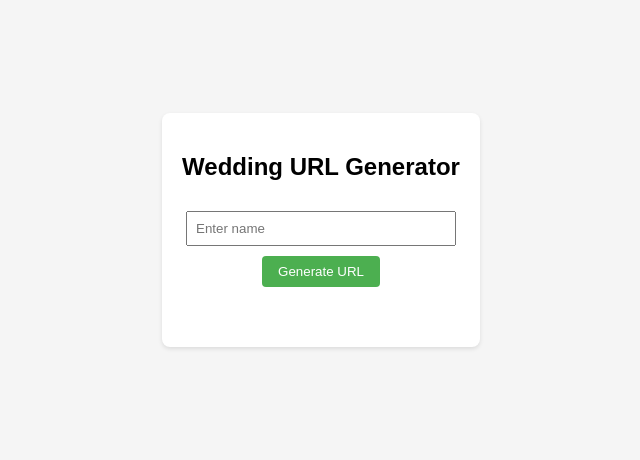
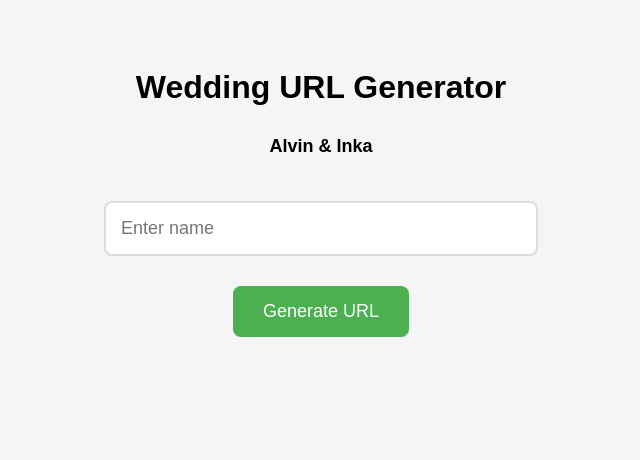
Before and after one commit to InkaAlvin/wedding-generator, a plain HTML site: page index.html in a window 1280 px wide. Shown: the part 170-630 px from the top of the page, without its empty margins (319-959 px from the left). Drawn offline with Linux system fonts and the light colour scheme.

Commit message:
increase size

```diff
--- a/index.html
+++ b/index.html
@@ -11,41 +11,65 @@
             height: 100vh;
             margin: 0;
             background-color: #f5f5f5;
+            font-size: 18px;
         }
         .container {
             text-align: center;
-            padding: 20px;
-            background: white;
-            border-radius: 8px;
-            box-shadow: 0 2px 4px rgba(0,0,0,0.1);
+            padding: 40px;
+            border-radius: 12px;
+            min-width: 500px;
+        }
+        h2 {
+            font-size: 32px;
+            margin-bottom: 30px;
         }
         input {
-            padding: 8px;
-            margin: 10px 0;
-            width: 250px;
+            padding: 15px;
+            margin: 20px 0;
+            width: 400px;
+            font-size: 18px;
+            border-radius: 8px;
+            border: 2px solid #ddd;
         }
         button {
-            padding: 8px 16px;
+            padding: 15px 30px;
             background-color: #4CAF50;
             color: white;
             border: none;
-            border-radius: 4px;
+            border-radius: 8px;
             cursor: pointer;
-            margin: 0 5px;
+            margin: 10px;
+            font-size: 18px;
+            transition: background-color 0.3s;
+        }
+        button:hover {
+            background-color: #45a049;
         }
         #result {
-            margin-top: 20px;
-            padding: 10px;
+            margin-top: 30px;
+            padding: 20px;
             word-break: break-all;
+            font-size: 18px;
         }
         .copy-button {
             background-color: #2196F3;
+        }
+        .copy-button:hover {
+            background-color: #1976D2;
+        }
+        a {
+            color: #2196F3;
+            text-decoration: none;
+        }
+        a:hover {
+            text-decoration: underline;
         }
     </style>
 </head>
 <body>
     <div class="container">
         <h2>Wedding URL Generator</h2>
+        <h4>Alvin & Inka</h4>
         <input type="text" id="name" placeholder="Enter name" />
         <br>
         <button onclick="generateURL()">Generate URL</button>
```
